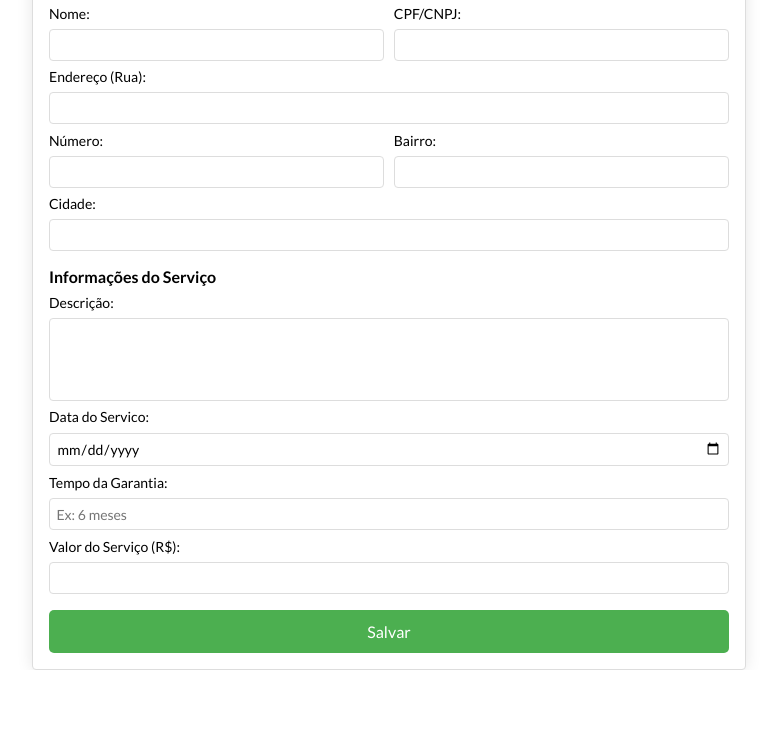
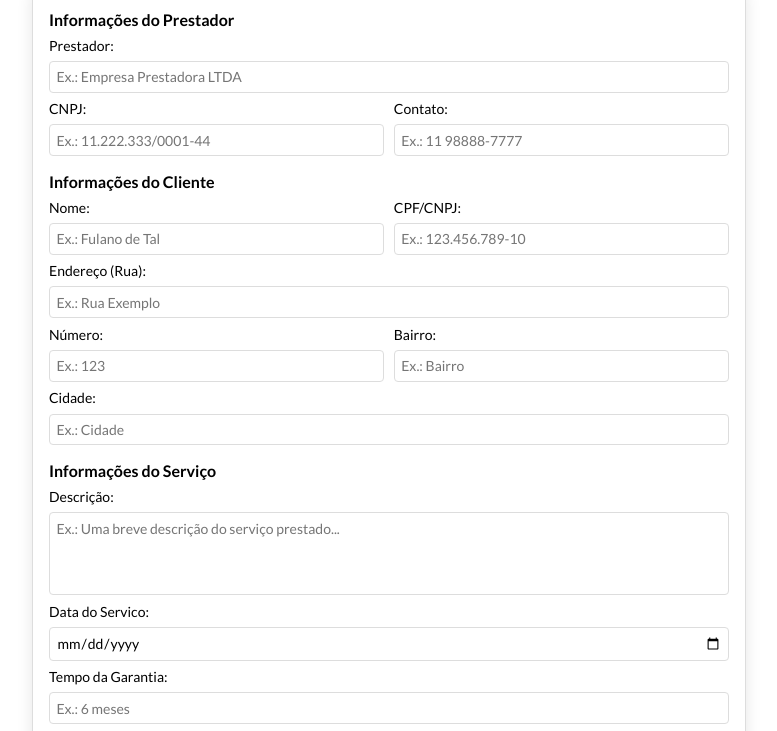
Before and after one commit to pdaug/garantia, a website: page index.html in a window 1280 px wide. Shown: the part 142-873 px from the top of the page, without its empty margins (251-1028 px from the left). Before the commit the page ends 812 px from the top, so only its background shows below. Drawn offline with Linux system fonts and the light colour scheme.

Commit message:
add: company fields

```diff
--- a/index.html
+++ b/index.html
@@ -19,6 +19,44 @@
 
       <form action="#" method="post">
         <div class="form-section">
+          <h2>Informações do Prestador</h2>
+
+          <div class="form-group">
+            <label for="nome_prestador">Prestador:</label>
+            <input
+              type="text"
+              placeholder="Ex.: Empresa Prestadora LTDA"
+              id="nome_prestador"
+              name="nome_prestador"
+              required
+            />
+          </div>
+
+          <div class="form-row">
+            <div class="form-group">
+              <label for="cnpj">CNPJ:</label>
+              <input
+                type="text"
+                id="cnpj"
+                name="cnpj"
+                required
+                placeholder="Ex.: 11.222.333/0001-44"
+              />
+            </div>
+            <div class="form-group">
+              <label for="contato">Contato:</label>
+              <input
+                type="text"
+                id="contato"
+                name="contato"
+                required
+                placeholder="Ex.: 11 98888-7777"
+              />
+            </div>
+          </div>
+        </div>
+
+        <div class="form-section">
           <h2>Informações do Cliente</h2>
 
           <div class="form-row">
@@ -29,17 +67,30 @@
                 id="nome_cliente"
                 name="nome_cliente"
                 required
+                placeholder="Ex.: Fulano de Tal"
               />
             </div>
             <div class="form-group">
               <label for="cpf">CPF/CNPJ:</label>
-              <input type="text" id="cpf" name="cpf" required />
+              <input
+                type="text"
+                id="cpf"
+                name="cpf"
+                required
+                placeholder="Ex.: 123.456.789-10"
+              />
             </div>
           </div>
 
           <div class="form-group">
             <label for="endereco_rua">Endereço (Rua):</label>
-            <input type="text" id="endereco_rua" name="endereco_rua" required />
+            <input
+              type="text"
+              id="endereco_rua"
+              name="endereco_rua"
+              required
+              placeholder="Ex.: Rua Exemplo"
+            />
           </div>
 
           <div class="form-row">
@@ -50,18 +101,31 @@
                 id="endereco_numero"
                 name="endereco_numero"
                 required
+                placeholder="Ex.: 123"
               />
             </div>
 
             <div class="form-group">
               <label for="bairro">Bairro:</label>
-              <input type="text" id="bairro" name="bairro" required />
+              <input
+                type="text"
+                id="bairro"
+                name="bairro"
+                required
+                placeholder="Ex.: Bairro"
+              />
             </div>
           </div>
 
           <div class="form-group">
             <label for="cidade">Cidade:</label>
-            <input type="text" id="cidade" name="cidade" required />
+            <input
+              type="text"
+              id="cidade"
+              name="cidade"
+              required
+              placeholder="Ex.: Cidade"
+            />
           </div>
         </div>
 
@@ -75,6 +139,7 @@
               name="descricao"
               rows="4"
               required
+              placeholder="Ex.: Uma breve descrição do serviço prestado..."
             ></textarea>
           </div>
 
@@ -94,7 +159,7 @@
               type="text"
               id="tempo_garantia"
               name="tempo_garantia"
-              placeholder="Ex: 6 meses"
+              placeholder="Ex.: 6 meses"
               required
             />
           </div>
@@ -106,6 +171,7 @@
               id="valor_servico"
               name="valor_servico"
               step="0.01"
+              placeholder="Ex.: R$ 1.000.00"
               required
             />
           </div>
--- a/src/style.css
+++ b/src/style.css
@@ -6,6 +6,7 @@ body {
   display: flex;
   flex-direction: column;
   margin: 0;
+  padding: 2rem 0;
 }
 
 h1 {
```
